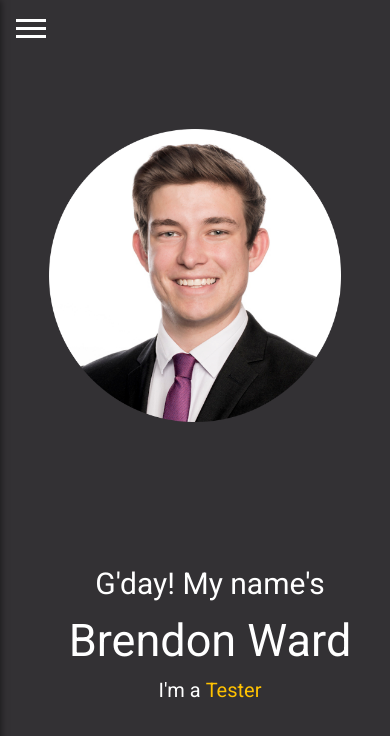
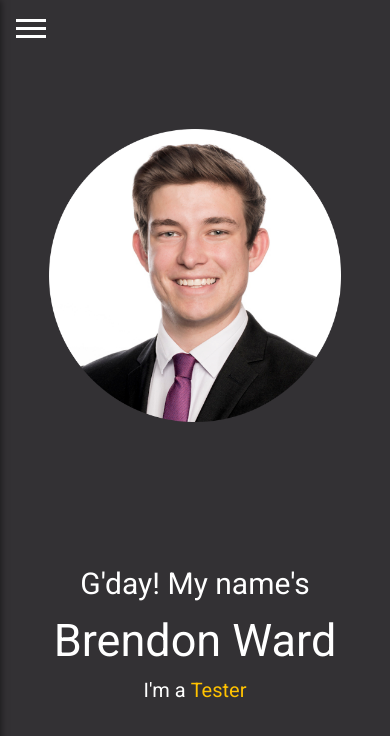
Before and after one commit to b-ward/Portfolio-Website-2024, a React (Vite) app: page / in a window 390 px wide. Shown: the top 736 px of the page. Built offline with nearby package versions, Linux system fonts and the light colour scheme.

Commit message:
fix(landing): reset wrapper padding on mobile so content centres on full screen width

```diff
--- a/src/components/Landing/landingpage.css
+++ b/src/components/Landing/landingpage.css
@@ -94,6 +94,8 @@
     .intro .right .wrapper {
         width: 100%;
         height: 50vh;
+        padding-left: 0;
+        padding-right: 0;
         position: relative;
         display: flex;
         align-items: center;
```
